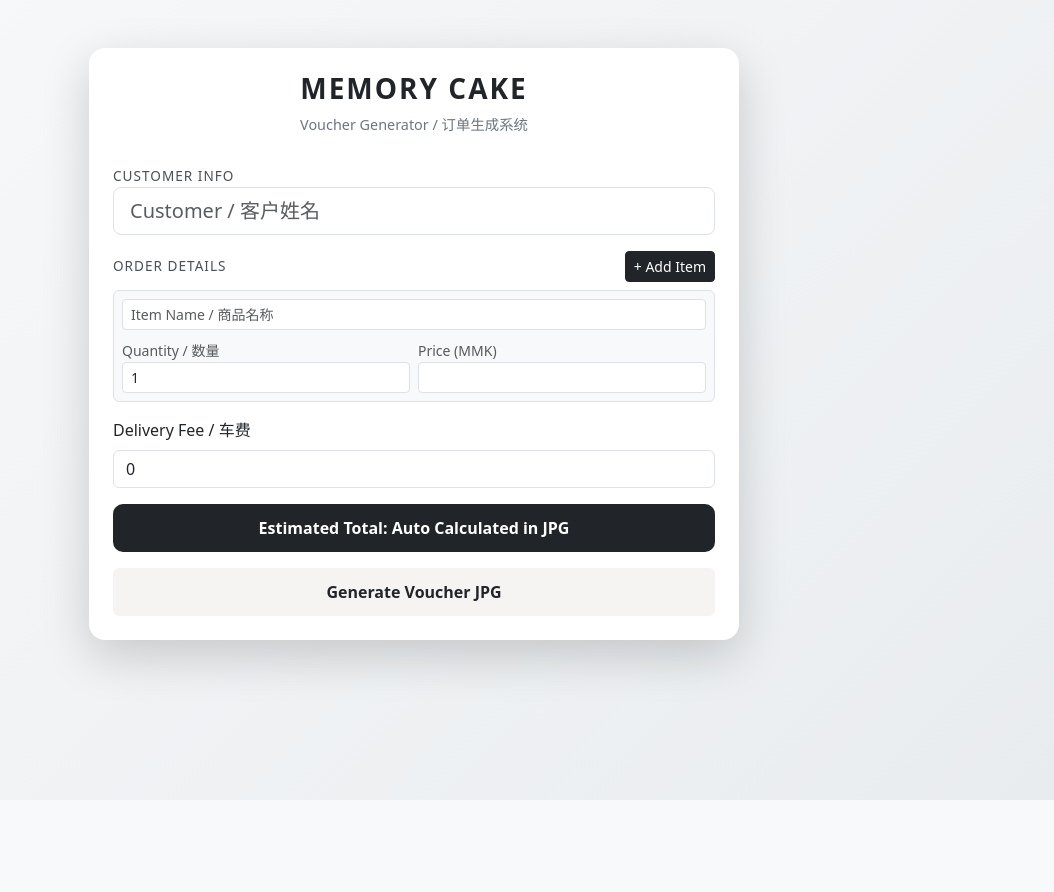
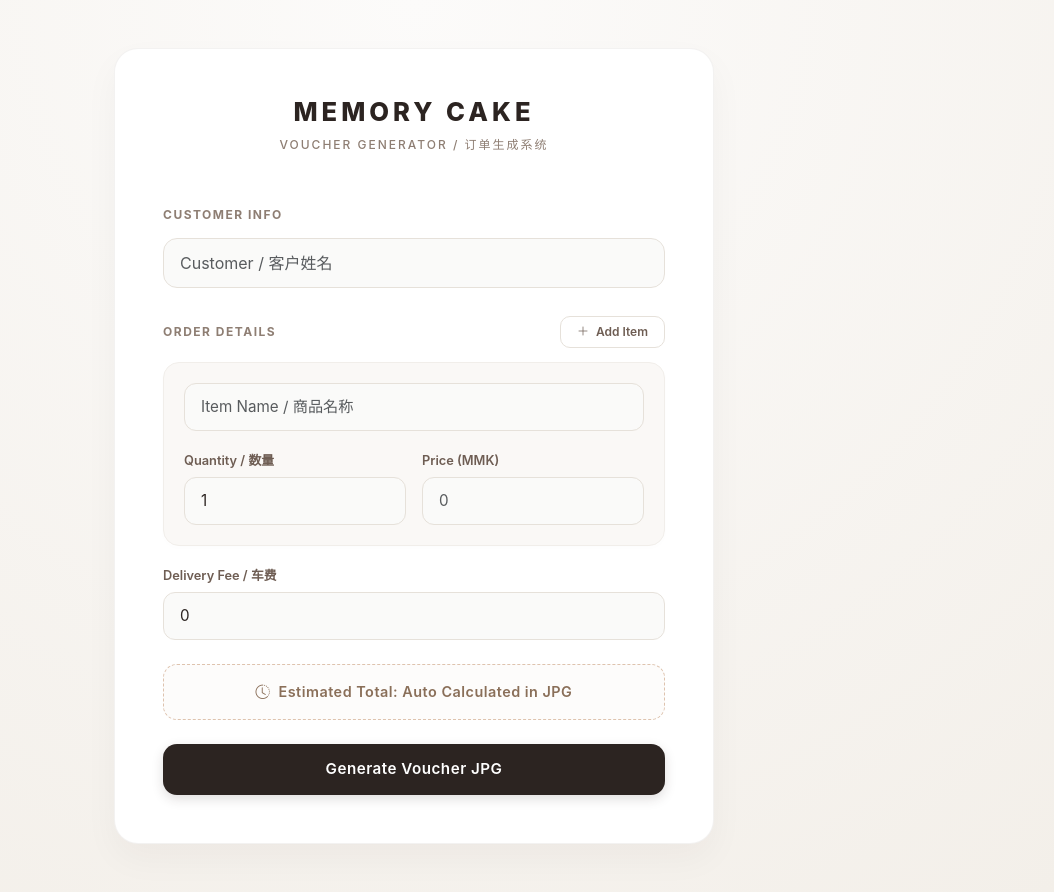
Before and after one commit to Nyein-Htut/voucher_generator, a Flask app: page / in a window 1280 px wide. Shown: the whole page, without its empty margins (226-1280 px from the left). Before the commit the page ends 800 px from the top, so only its background shows below. Run offline with Flask 3, Linux system fonts and the light colour scheme; some libraries are stand-ins or nearby versions.

Commit message:
Refactor index.html for enhanced design and usability
Updated styles and structure for improved aesthetics and functionality.

```diff
--- a/voucher_generator/templates/index.html
+++ b/voucher_generator/templates/index.html
@@ -7,61 +7,193 @@
     <link href="https://cdn.jsdelivr.net/npm/bootstrap@5.3.7/dist/css/bootstrap.min.css" rel="stylesheet">
     <link rel="stylesheet" href="https://cdn.jsdelivr.net/npm/bootstrap-icons@1.11.3/font/bootstrap-icons.min.css">
     <style>
+        @keyframes rowFadeIn {
+            from { opacity: 0; transform: translateY(12px); filter: blur(4px); }
+            to { opacity: 1; transform: translateY(0); filter: blur(0); }
+        }
+
+        @keyframes ambientGlow {
+            0% { box-shadow: 0 15px 35px rgba(44, 36, 33, 0.04), 0 0 0 0px rgba(222, 195, 174, 0); }
+            50% { box-shadow: 0 15px 35px rgba(44, 36, 33, 0.06), 0 0 12px 2px rgba(222, 195, 174, 0.15); }
+            100% { box-shadow: 0 15px 35px rgba(44, 36, 33, 0.04), 0 0 0 0px rgba(222, 195, 174, 0); }
+        }
+
         body {
-            background: linear-gradient(135deg, #f8f9fa, #e9ecef);
+            background: radial-gradient(circle at top, #fcfbfa 0%, #f3efe9 100%);
+            font-family: -apple-system, BlinkMacSystemFont, "Segoe UI", Roboto, Helvetica, Arial, sans-serif;
             min-height: 100vh;
+            color: #4a3e3d;
         }
+
         .voucher-card {
-            border-radius: 16px;
-            border: none;
+            border-radius: 24px;
+            border: 1px solid rgba(142, 126, 115, 0.1);
+            background: #ffffff;
+            animation: ambientGlow 6s infinite ease-in-out;
+            transition: all 0.4s cubic-bezier(0.16, 1, 0.3, 1);
         }
+
         .brand-header {
+            font-weight: 800;
+            letter-spacing: 4px;
+            color: #2c2421;
+            font-size: 1.6rem;
+            transition: transform 0.3s ease;
+        }
+        .brand-header:hover {
+            transform: scale(1.02);
+        }
+
+        .sub-text {
+            font-size: 0.75rem;
+            color: #8e7e73;
+            text-transform: uppercase;
+            letter-spacing: 2px;
+            font-weight: 500;
+        }
+
+        .section-title {
+            font-size: 0.75rem;
             font-weight: 700;
-            letter-spacing: 2px;
+            text-transform: uppercase;
+            letter-spacing: 1.5px;
+            color: #8e7e73;
+            margin-top: 28px;
+            margin-bottom: 14px;
         }
-        .sub-text {
-            font-size: 0.9rem;
-            color: #6c757d;
+
+        .form-label-custom {
+            font-size: 0.8rem;
+            font-weight: 600;
+            color: #6e5d53;
+            margin-bottom: 6px;
         }
-        .section-title {
-            font-size: 0.85rem;
-            text-transform: uppercase;
-            letter-spacing: 1px;
-            color: #495057;
-            margin-top: 15px;
+
+        .form-control {
+            border: 1px solid #e6e1da;
+            border-radius: 12px;
+            padding: 12px 16px;
+            font-size: 0.95rem;
+            color: #2c2421;
+            background-color: #fafaf9;
+            transition: all 0.25s cubic-bezier(0.16, 1, 0.3, 1);
         }
+
+        .form-control:focus {
+            background-color: #ffffff;
+            border-color: #c5b4a5;
+            box-shadow: 0 0 0 4px rgba(197, 180, 165, 0.25), 0 4px 10px rgba(197, 180, 165, 0.1);
+            transform: translateY(-1px);
+        }
+
+        .form-control-lg {
+            border-radius: 14px;
+            font-size: 1rem;
+        }
+
+        .item-row {
+            background: #faf8f6 !important;
+            border: 1px solid #f1eeea !important;
+            border-radius: 16px !important;
+            padding: 20px !important;
+            margin-bottom: 16px !important;
+            box-shadow: 0 2px 6px rgba(0,0,0,0.01);
+            animation: rowFadeIn 0.4s cubic-bezier(0.34, 1.56, 0.64, 1) both;
+        }
+
         .total-box {
-            background: #212529;
-            color: white;
-            padding: 12px;
-            border-radius: 10px;
+            background: #fdfcfb;
+            border: 1px dashed #dec3ae;
+            color: #8a6f59;
+            padding: 16px;
+            border-radius: 14px;
             text-align: center;
             font-weight: 600;
+            font-size: 0.9rem;
+            letter-spacing: 0.5px;
+            transition: all 0.3s ease;
         }
-        .btn-primary-custom {
-            background: #f6f3f3;
+        .total-box:hover {
+            background: #faf6f2;
+            border-color: #c5b4a5;
+            box-shadow: 0 0 12px rgba(222, 195, 174, 0.2);
+        }
+
+        .btn-premium {
+            background: #2c2421;
+            color: #ffffff;
             border: none;
-            padding: 12px;
+            padding: 14px;
             font-weight: 600;
+            border-radius: 14px;
+            font-size: 0.95rem;
+            letter-spacing: 0.5px;
+            box-shadow: 0 4px 12px rgba(44, 36, 33, 0.15);
+            transition: all 0.25s cubic-bezier(0.16, 1, 0.3, 1);
         }
-        .btn-primary-custom:hover {
-            background: #c6c1c1;
+
+        .btn-premium:hover {
+            background: #4a3e3d;
+            color: #ffffff;
+            transform: translateY(-2px);
+            box-shadow: 0 8px 24px rgba(44, 36, 33, 0.25), 0 0 14px rgba(222, 195, 174, 0.3);
         }
+
+        .btn-premium:active {
+            transform: translateY(0);
+        }
+
+        .btn-add-item {
+            font-weight: 600;
+            font-size: 0.75rem;
+            padding: 6px 16px;
+            border-radius: 10px;
+            background: #ffffff;
+            color: #6e5d53;
+            border: 1px solid #e6e1da;
+            transition: all 0.2s ease;
+        }
+
+        .btn-add-item:hover {
+            background: #faf8f6;
+            border-color: #c5b4a5;
+            color: #2c2421;
+            transform: translateY(-1px);
+            box-shadow: 0 4px 8px rgba(0,0,0,0.02);
+        }
+
+        .btn-delete {
+            color: #a18e83;
+            transition: all 0.2s ease;
+            background: none;
+            border: none;
+            padding: 4px 8px;
+        }
+
+        .btn-delete:hover {
+            color: #b0413e;
+            transform: scale(1.15) rotate(3deg);
+        }
+
         .preview-img {
             max-width: 100%;
             height: auto;
-            border-radius: 8px;
-            box-shadow: 0 4px 15px rgba(0,0,0,0.1);
+            border-radius: 16px;
+            box-shadow: 0 15px 35px rgba(44,36,33,0.08);
+            transition: transform 0.5s cubic-bezier(0.16, 1, 0.3, 1);
+        }
+        .preview-img:hover {
+            transform: scale(1.015);
         }
     </style>
 </head>
 <body>
 
 <div class="container d-flex justify-content-center align-items-center py-5">
-    <div class="card shadow-lg p-4 voucher-card" style="max-width: 650px; width: 100%;">
-        <div class="text-center mb-3">
-            <h3 class="brand-header">MEMORY CAKE</h3>
-            <div class="sub-text">Voucher Generator / 订单生成系统</div>
+    <div class="card p-4 p-md-5 voucher-card" style="max-width: 600px; width: 100%;">
+        <div class="text-center mb-4">
+            <h3 class="brand-header m-0">MEMORY CAKE</h3>
+            <div class="sub-text mt-2">Voucher Generator / 订单生成系统</div>
         </div>
 
         <form id="voucherForm">
@@ -71,39 +203,41 @@
                        placeholder="Customer / 客户姓名" required>
             </div>
 
-            <div class="section-title d-flex justify-content-between align-items-center mb-2">
+            <div class="section-title d-flex justify-content-between align-items-center">
                 <span>Order Details</span>
-                <button type="button" class="btn btn-sm btn-dark" onclick="addItemRow()">+ Add Item</button>
+                <button type="button" class="btn btn-add-item" onclick="addItemRow()">
+                    <i class="bi bi-plus-lg me-1"></i> Add Item
+                </button>
             </div>
 
             <div id="items-container">
-                <div class="item-row border p-2 mb-2 rounded bg-light">
-                    <div class="mb-2">
-                        <input type="text" name="item[]" class="form-control form-control-sm" placeholder="Item Name / 商品名称" required>
+                <div class="item-row">
+                    <div class="mb-3">
+                        <input type="text" name="item[]" class="form-control" placeholder="Item Name / 商品名称" required>
                     </div>
-                    <div class="row g-2">
+                    <div class="row g-3">
                         <div class="col-6">
-                            <label class="small text-muted m-0">Quantity / 数量</label>
-                            <input type="number" name="qty[]" value="1" class="form-control form-control-sm" required>
+                            <label class="form-label-custom">Quantity / 数量</label>
+                            <input type="number" name="qty[]" value="1" class="form-control" required>
                         </div>
                         <div class="col-6">
-                            <label class="small text-muted m-0">Price (MMK)</label>
-                            <input type="number" name="price[]" class="form-control form-control-sm" required>
+                            <label class="form-label-custom">Price (MMK)</label>
+                            <input type="number" name="price[]" class="form-control" placeholder="0" required>
                         </div>
                     </div>
                 </div>
             </div>
 
-            <div class="mb-3 mt-3">
-                <label class="form-label font-weight-bold">Delivery Fee / 车费</label>
+            <div class="mb-4 mt-3">
+                <label class="form-label-custom">Delivery Fee / 车费</label>
                 <input type="number" name="delivery" value="0" class="form-control" required>
             </div>
 
-            <div class="total-box mb-3">
-                Estimated Total: Auto Calculated in JPG
+            <div class="total-box mb-4">
+                <i class="bi bi-clock-history me-2"></i>Estimated Total: Auto Calculated in JPG
             </div>
 
-            <button type="submit" class="btn btn-primary-custom w-100">
+            <button type="submit" class="btn btn-premium w-100">
                 Generate Voucher JPG
             </button>
         </form>
@@ -112,16 +246,16 @@
 
 <div class="modal fade" id="previewModal" tabindex="-1" aria-hidden="true">
     <div class="modal-dialog modal-dialog-centered modal-lg">
-        <div class="modal-content">
-            <div class="modal-header">
-                <h5 class="modal-title">Voucher Preview / 凭证预览</h5>
+        <div class="modal-content border-0 rounded-4 overflow-hidden shadow-lg">
+            <div class="modal-header border-0 bg-white pt-4 px-4">
+                <h5 class="modal-title fw-bold text-dark">Voucher Preview / 凭证预览</h5>
                 <button type="button" class="btn-close" data-bs-dismiss="modal" aria-label="Close"></button>
             </div>
-            <div class="modal-body text-center bg-light">
+            <div class="modal-body text-center bg-light p-4">
                 <p class="text-muted small mb-3">You can take a screenshot or use the download button below.</p>
-                <img id="voucherPreviewImage" src="" alt="Voucher Preview" class="preview-img mb-3">
+                <img id="voucherPreviewImage" src="" alt="Voucher Preview" class="preview-img mb-4">
                 <div class="d-flex justify-content-center gap-2">
-                    <a id="downloadButton" href="#" download="voucher.jpg" class="btn btn-success px-4 py-2">
+                    <a id="downloadButton" href="#" download="voucher.jpg" class="btn btn-premium px-4 py-2">
                         <i class="bi bi-download me-2"></i> Download Voucher
                     </a>
                 </div>
@@ -135,20 +269,22 @@
 function addItemRow() {
     const container = document.getElementById('items-container');
     const newRow = document.createElement('div');
-    newRow.className = 'item-row border p-2 mb-2 rounded bg-light';
+    newRow.className = 'item-row';
     newRow.innerHTML = `
-        <div class="d-flex justify-content-between align-items-center mb-2">
-            <input type="text" name="item[]" class="form-control form-control-sm me-2" placeholder="Item Name / 商品名称" required>
-            <button type="button" class="btn btn-sm btn-danger remove-btn" onclick="this.closest('.item-row').remove()">✕</button>
+        <div class="d-flex justify-content-between align-items-center mb-3">
+            <input type="text" name="item[]" class="form-control me-2" placeholder="Item Name / 商品名称" required>
+            <button type="button" class="btn-delete" onclick="this.closest('.item-row').remove()">
+                <i class="bi bi-trash3-fill fs-5"></i>
+            </button>
         </div>
-        <div class="row g-2">
+        <div class="row g-3">
             <div class="col-6">
-                <label class="small text-muted m-0">Quantity / 数量</label>
-                <input type="number" name="qty[]" value="1" class="form-control form-control-sm" required>
+                <label class="form-label-custom">Quantity / 数量</label>
+                <input type="number" name="qty[]" value="1" class="form-control" required>
             </div>
             <div class="col-6">
-                <label class="small text-muted m-0">Price (MMK)</label>
-                <input type="number" name="price[]" class="form-control form-control-sm" required>
+                <label class="form-label-custom">Price (MMK)</label>
+                <input type="number" name="price[]" class="form-control" placeholder="0" required>
             </div>
         </div>
     `;
@@ -156,7 +292,7 @@ function addItemRow() {
 }
 
 document.getElementById('voucherForm').addEventListener('submit', function(e) {
-    e.preventDefault(); // Freezes the default page change process
+    e.preventDefault();
 
     const formData = new FormData(this);
 
```
